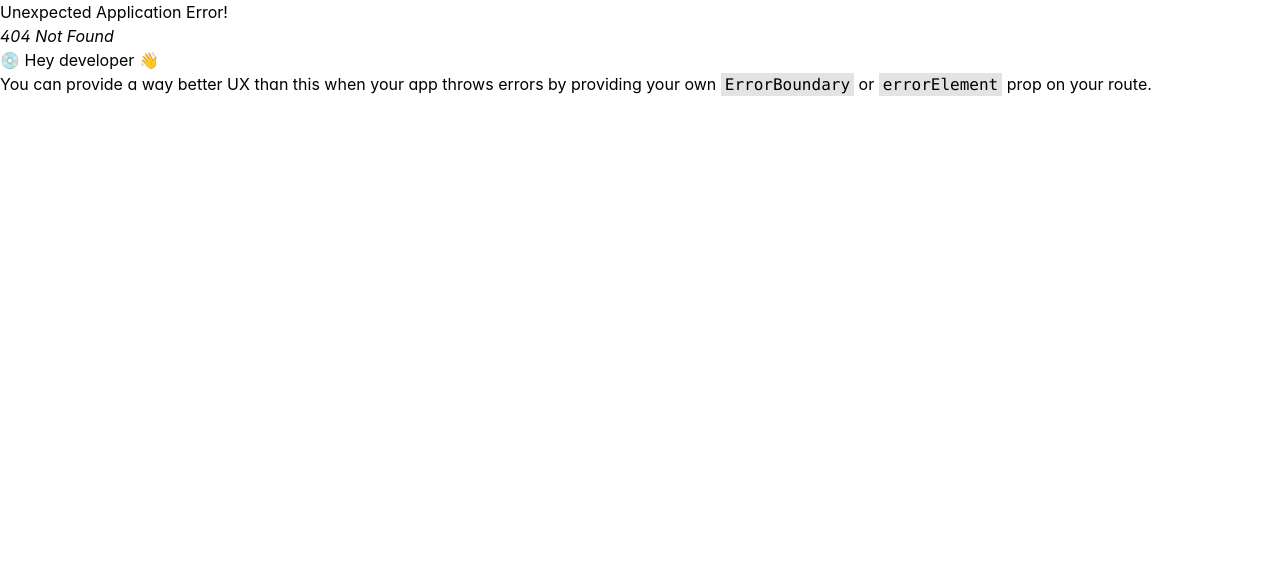
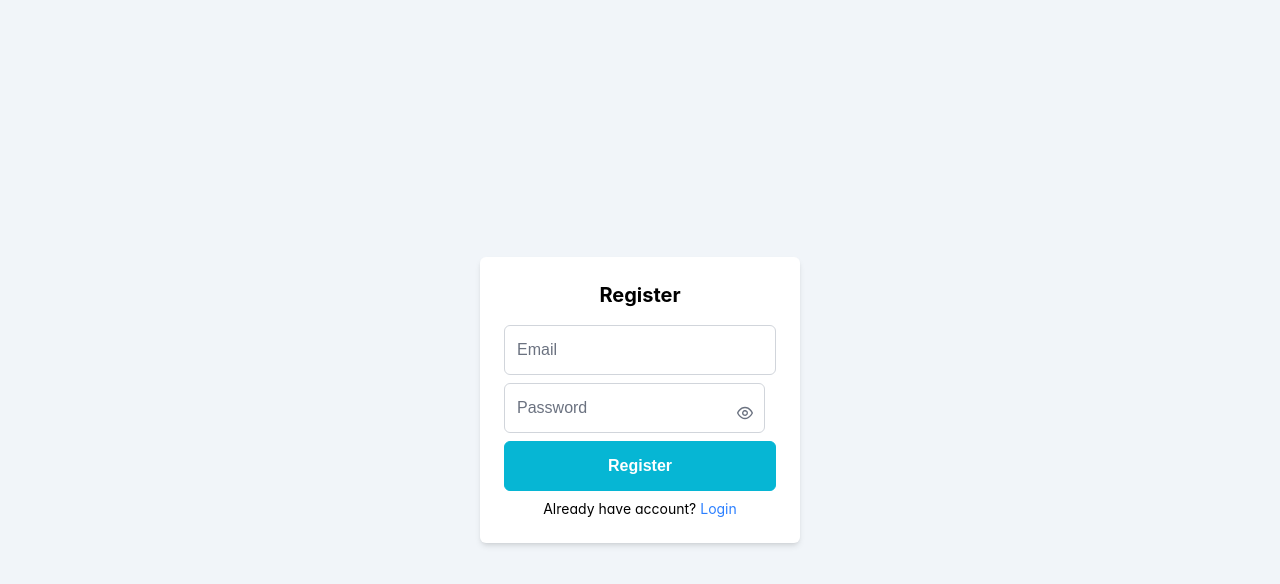
Before and after one commit to danalvr/library-app, a React (Vite) app in the folder client/: page /register in a window 1280 px wide. Before the commit this address had no page. Shown: the top 584 px of the page. Built offline with nearby package versions, Linux system fonts and the light colour scheme; a web font is replaced by a local one.

Commit message:
feat: integration auth feature.

```diff
--- /dev/null
+++ b/client/src/api/auth.js
@@ -0,0 +1,9 @@
+import api from "./axios";
+
+export const loginRequest = async (email, password) => {
+  return api.post("/auth/login", { email, password });
+};
+
+export const registerRequest = async (email, password) => {
+  return api.post("/auth/register", { email, password });
+};
--- a/client/src/api/axios.js
+++ b/client/src/api/axios.js
@@ -1,7 +1,15 @@
 import axios from "axios";
 
 const api = axios.create({
-  baseURL: "http://localhost:3000/api",
+  baseURL: "http://localhost:3000",
+});
+
+api.interceptors.request.use((config) => {
+  const token = localStorage.getItem("token");
+  if (token) {
+    config.headers.Authorization = `Bearer ${token}`;
+  }
+  return config;
 });
 
 export default api;
--- a/client/src/components/molecules/Sidebar.jsx
+++ b/client/src/components/molecules/Sidebar.jsx
@@ -4,11 +4,15 @@ import { NavLink } from "react-router-dom";
 
 import { Button } from "primereact/button";
 
+import { useAuth } from "../../context/AuthContext";
+
 const Sidebar = ({ children }) => {
   const [sidebarOpen, setSidebarOpen] = useState(false);
 
   const toggleSidebar = () => setSidebarOpen(!sidebarOpen);
   const closeSidebar = () => setSidebarOpen(false);
+
+  const { logout } = useAuth();
 
   return (
     <>
@@ -220,10 +224,11 @@ const Sidebar = ({ children }) => {
         <nav className="border border-slate-200 p-4">
           <div className="w-full flex justify-end">
             <Button
-              label="Sign Up"
+              label="Logout"
               size="small"
               outlined
               className="border p-2 rounded-md border-slate-300 text-slate-700 text-sm"
+              onClick={logout}
             />
           </div>
         </nav>
--- /dev/null
+++ b/client/src/context/AuthContext.jsx
@@ -0,0 +1,29 @@
+import { createContext, useContext, useState } from "react";
+
+const AuthContext = createContext();
+
+export const AuthProvider = ({ children }) => {
+  const [user, setUser] = useState(
+    JSON.parse(localStorage.getItem("user")) || null
+  );
+
+  const login = (data) => {
+    localStorage.setItem("token", data.token);
+    localStorage.setItem("user", JSON.stringify(data.user));
+    setUser(data.user);
+  };
+
+  const logout = () => {
+    localStorage.removeItem("token");
+    localStorage.removeItem("user");
+    setUser(null);
+  };
+
+  return (
+    <AuthContext.Provider value={{ user, login, logout }}>
+      {children}
+    </AuthContext.Provider>
+  );
+};
+
+export const useAuth = () => useContext(AuthContext);
--- a/client/src/main.jsx
+++ b/client/src/main.jsx
@@ -2,6 +2,8 @@ import { StrictMode } from "react";
 import { createRoot } from "react-dom/client";
 
 import App from "./App.jsx";
+
+import { AuthProvider } from "./context/AuthContext";
 
 import "./index.css";
 import "flowbite";
@@ -11,6 +13,8 @@ import "primereact/resources/themes/lara-light-cyan/theme.css";
 
 createRoot(document.getElementById("root")).render(
   <StrictMode>
-    <App />
+    <AuthProvider>
+      <App />
+    </AuthProvider>
   </StrictMode>
 );
--- /dev/null
+++ b/client/src/pages/auth/Login.jsx
@@ -0,0 +1,69 @@
+import { useState } from "react";
+
+import { useNavigate } from "react-router-dom";
+
+import { InputText } from "primereact/inputtext";
+import { Password } from "primereact/password";
+import { Button } from "primereact/button";
+
+import { loginRequest } from "../../api/auth";
+
+import { useAuth } from "../../context/AuthContext";
+
+const Login = () => {
+  const [email, setEmail] = useState("");
+  const [password, setPassword] = useState("");
+  const { login } = useAuth();
+
+  const navigate = useNavigate();
+
+  const handleSubmit = async () => {
+    try {
+      const res = await loginRequest(email, password);
+      login(res.data);
+      navigate("/");
+    } catch (err) {
+      alert(err.response?.data?.message || "Login failed");
+    }
+  };
+
+  return (
+    <div className="w-full h-screen flex items-center justify-center bg-slate-100">
+      <div className="bg-white p-6 shadow-md rounded-md w-80">
+        <h2 className="text-xl font-bold mb-4 text-center">Login</h2>
+
+        <div className="flex flex-col gap-2">
+          <InputText
+            className="w-full"
+            placeholder="Email"
+            value={email}
+            onChange={(e) => setEmail(e.target.value)}
+          />
+
+          <Password
+            toggleMask
+            className="w-full"
+            placeholder="Password"
+            feedback={false}
+            value={password}
+            onChange={(e) => setPassword(e.target.value)}
+          />
+
+          <Button className="w-full" label="Login" onClick={handleSubmit} />
+        </div>
+
+        <p className="text-center mt-2 text-sm">
+          Don't have account?{" "}
+          <span
+            className="text-blue-500 cursor-pointer"
+            onClick={() => navigate("/register")}
+          >
+            Register
+          </span>
+        </p>
+      </div>
+    </div>
+  );
+};
+
+export default Login;
--- /dev/null
+++ b/client/src/pages/auth/Register.jsx
@@ -0,0 +1,66 @@
+import { useState } from "react";
+
+import { useNavigate } from "react-router-dom";
+
+import { InputText } from "primereact/inputtext";
+import { Password } from "primereact/password";
+import { Button } from "primereact/button";
+
+import { registerRequest } from "../../api/auth";
+
+const Register = () => {
+  const [email, setEmail] = useState("");
+  const [password, setPassword] = useState("");
+
+  const navigate = useNavigate();
+
+  const handleSubmit = async () => {
+    try {
+      await registerRequest(email, password);
+      alert("Register success!");
+      navigate("/login");
+    } catch (err) {
+      alert(err.response?.data?.message || "Register failed");
+    }
+  };
+
+  return (
+    <div className="w-full h-screen flex items-center justify-center bg-slate-100">
+      <div className="bg-white p-6 shadow-md rounded-md w-80">
+        <h2 className="text-xl font-bold mb-4 text-center">Register</h2>
+
+        <div className="flex flex-col gap-2">
+          <InputText
+            className="w-full"
+            placeholder="Email"
+            value={email}
+            onChange={(e) => setEmail(e.target.value)}
+          />
+
+          <Password
+            toggleMask
+            className="w-full"
+            placeholder="Password"
+            feedback={false}
+            value={password}
+            onChange={(e) => setPassword(e.target.value)}
+          />
+
+          <Button className="w-full" label="Register" onClick={handleSubmit} />
+        </div>
+
+        <p className="text-center mt-2 text-sm">
+          Already have account?{" "}
+          <span
+            className="text-blue-500 cursor-pointer"
+            onClick={() => navigate("/login")}
+          >
+            Login
+          </span>
+        </p>
+      </div>
+    </div>
+  );
+};
+
+export default Register;
--- a/client/src/router.jsx
+++ b/client/src/router.jsx
@@ -1,6 +1,12 @@
 import { createBrowserRouter } from "react-router-dom";
 
 import Layout from "./components/templates/Layout";
+
+import ProtectedRoute from "./routes/ProtectedRoute";
+
+import Login from "./pages/auth/Login";
+import Register from "./pages/auth/Register";
+
 import Dashboard from "./pages/dashboard/Dashboard";
 import Books from "./pages/books/Books";
 import Members from "./pages/members/Members";
@@ -8,10 +14,16 @@ import Borrowings from "./pages/borrowings/Borrowings";
 import Authors from "./pages/authors/Authors";
 
 export const router = createBrowserRouter([
+  { path: "/login", element: <Login /> },
+  { path: "/register", element: <Register /> },
   {
     path: "/",
     id: "root",
-    element: <Layout />,
+    element: (
+      <ProtectedRoute>
+        <Layout />
+      </ProtectedRoute>
+    ),
     children: [
       { index: true, element: <Dashboard /> },
       {
--- /dev/null
+++ b/client/src/routes/ProtectedRoute.jsx
@@ -0,0 +1,12 @@
+import { Navigate } from "react-router-dom";
+
+import { useAuth } from "../context/AuthContext";
+
+const ProtectedRoute = ({ children }) => {
+  const { user } = useAuth();
+
+  if (!user) return <Navigate to="/login" replace />;
+  return children;
+};
+
+export default ProtectedRoute;
```
